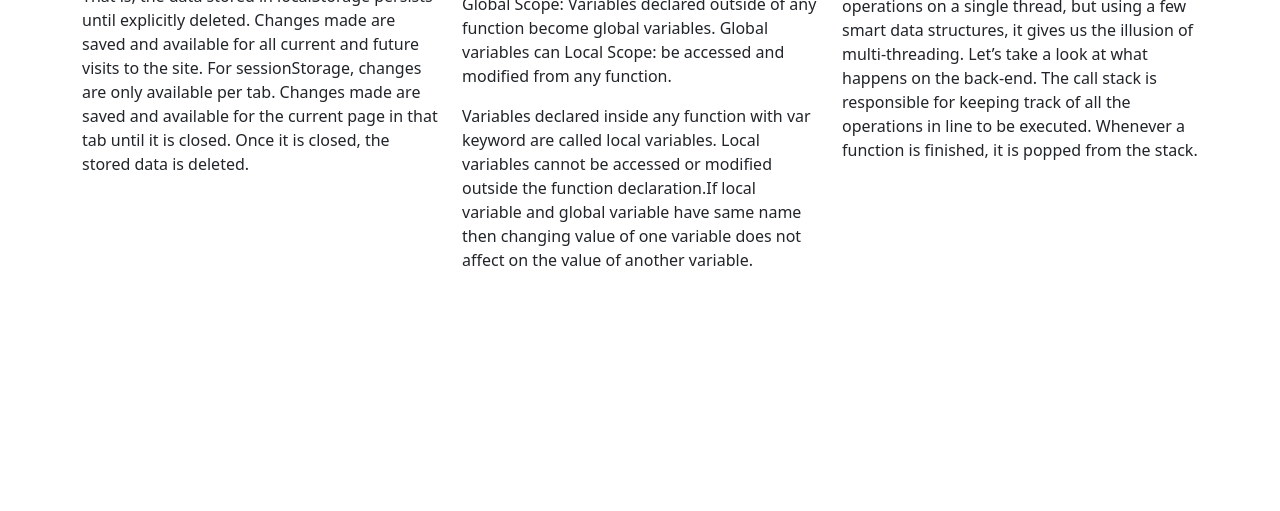
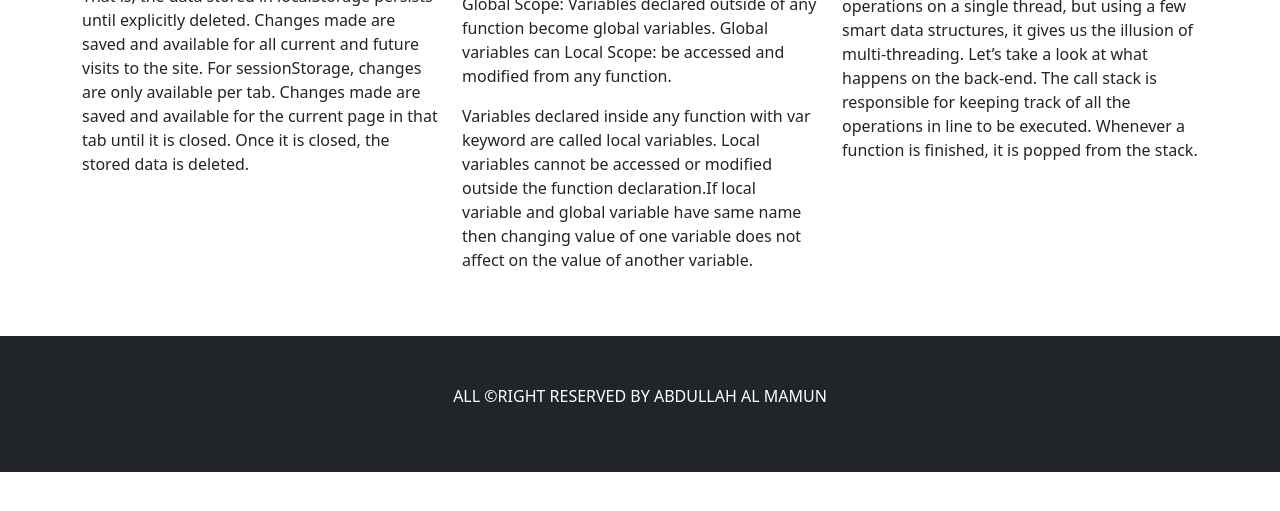
Before and after one commit to abdullah-al-mamun-vai/monster-debug, a plain HTML site: page blog.html in a window 1280 px wide. Shown: the part 237-748 px from the top of the page. Drawn offline with nearby package versions, Linux system fonts and the light colour scheme.

Commit message:
footer added

```diff
--- a/blog.html
+++ b/blog.html
@@ -59,6 +59,11 @@
 
         </div>
     </div>
+    <footer class="bg-dark py-5">
+        <p class="text-center text-uppercase text-white">all &copyright reserved by abdullah al mamun
+
+        </p>
+    </footer>
     <script src="https://cdn.jsdelivr.net/npm/bootstrap@5.2.1/dist/js/bootstrap.bundle.min.js
     "></script>
 </body>
```
